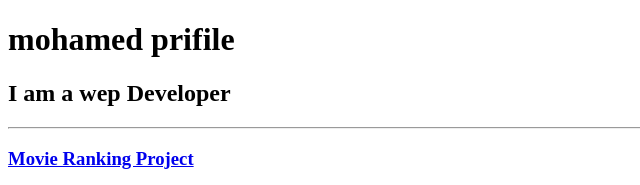
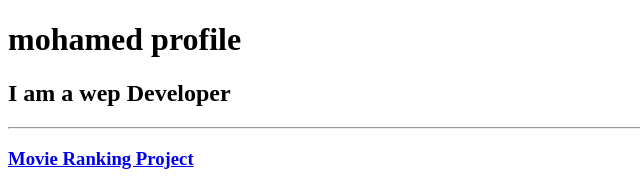
Before and after one commit to mohamed272826/html-portfolio, a plain HTML site: page index.html in a window 1280 px wide. Shown: the top 185 px of the page, 0-640 px from the left. Drawn offline with Linux system fonts and the light colour scheme.

Commit message:
Add files via upload

```diff
--- a/index.html
+++ b/index.html
@@ -7,7 +7,7 @@
     <title>my Web</title>
 </head>
 <body>
-    <h1>mohamed prifile</h1>
+    <h1>mohamed profile</h1>
     <h2>I am a wep Developer</h2>
     <hr />
     <h3><a href="./public/movie-ranking.html">Movie Ranking Project</a></h3>
```
